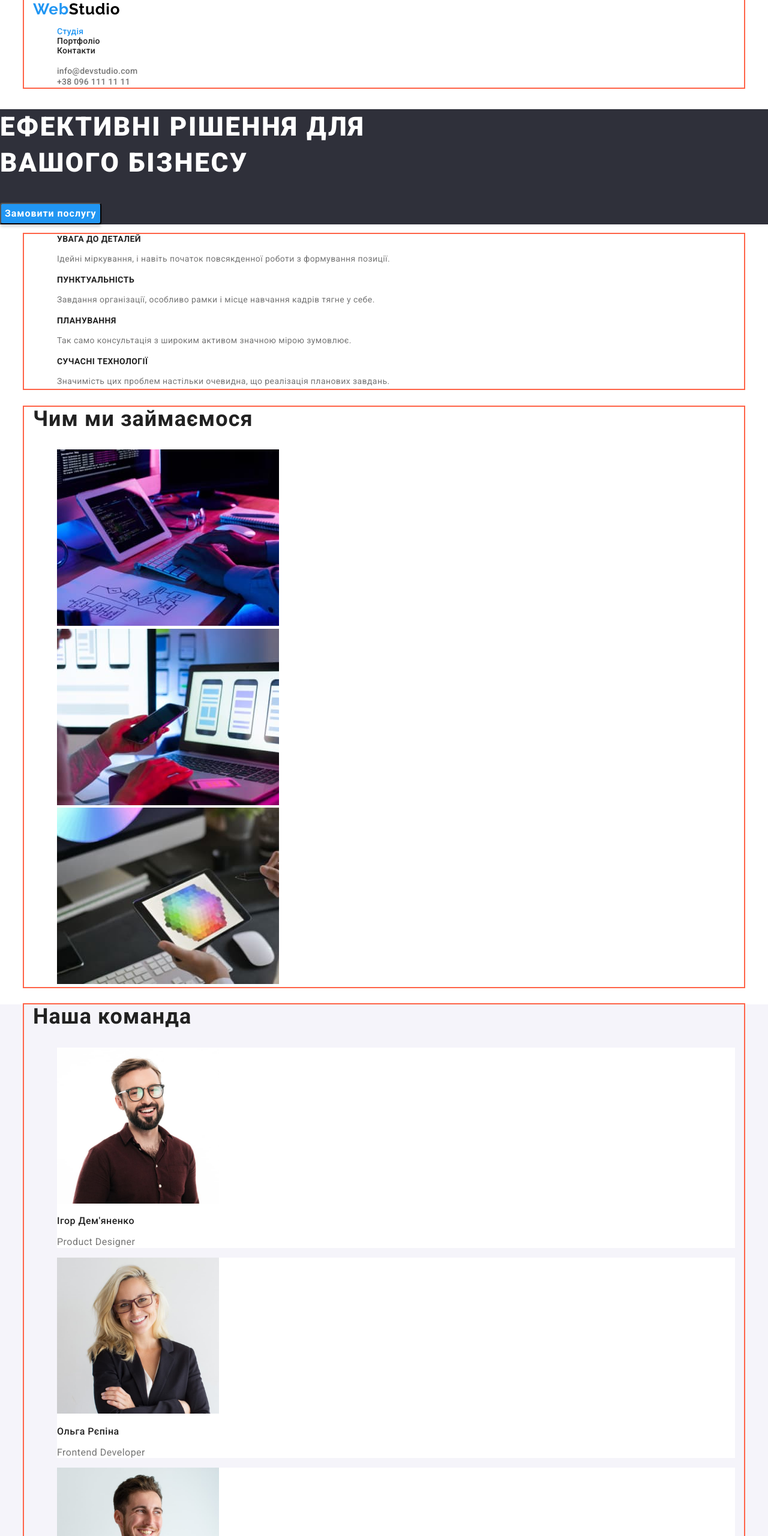
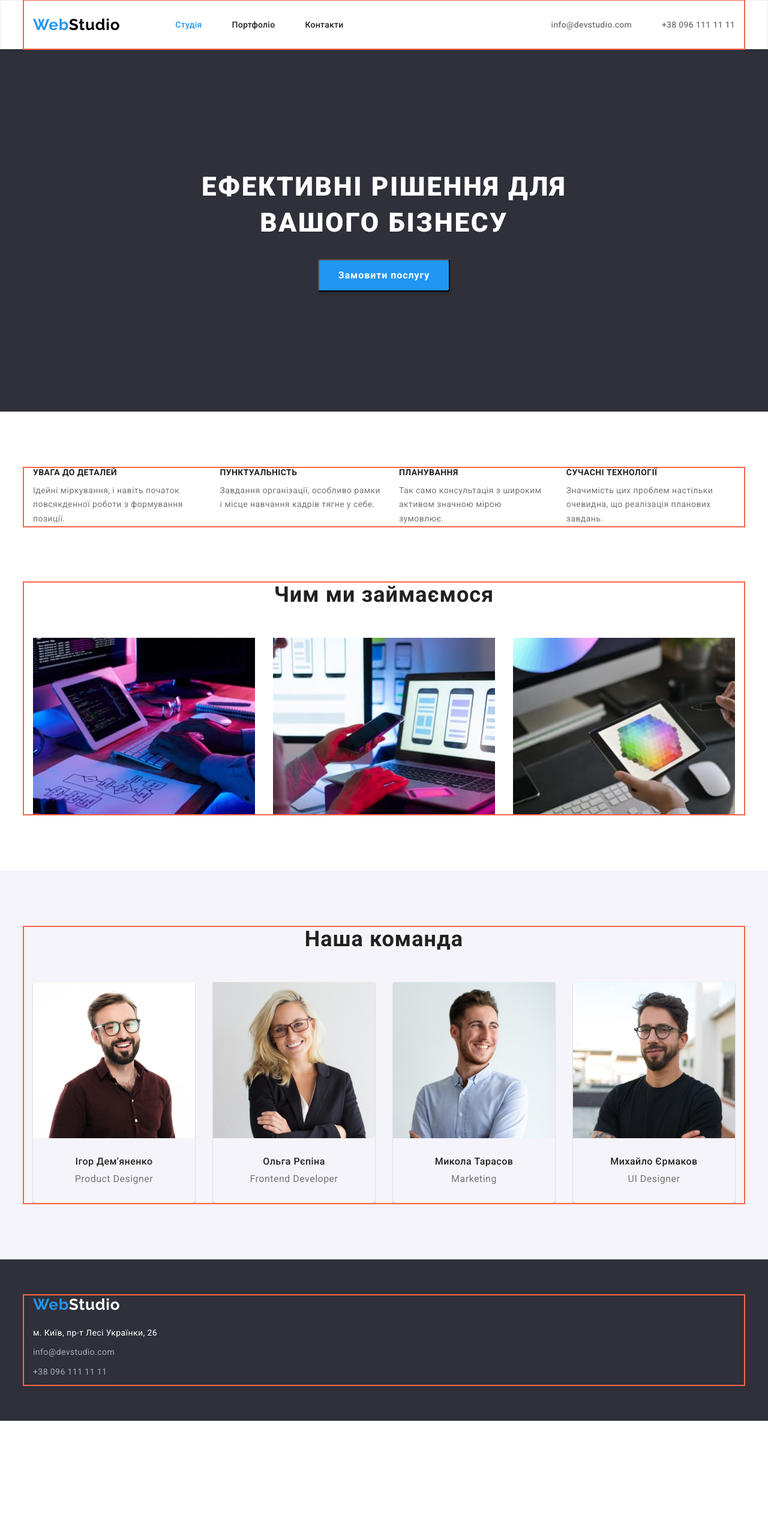
Before and after one commit to goshik73/goit-markup-hw-3, a plain HTML site: page index.html in a window 1280 px wide. Shown: the top 2560 px of the page at 60% size. After the commit the page ends 2368 px from the top, so only its background shows below. Drawn offline with nearby package versions, Linux system fonts and the light colour scheme.

Commit message:
flexbox-css

```diff
--- a/css/styles.css
+++ b/css/styles.css
@@ -27,6 +27,9 @@ body {
 }
 .list {
   list-style: none;
+  display: flex;
+  padding: 0;
+  margin: 0;
 }
 .visually-hidden {
   position: absolute;
@@ -39,6 +42,25 @@ body {
   clip-path: inset(50%);
   margin: -1px;
 }
+h1,
+h2,
+h3,
+h4,
+h5,
+h6,
+p {
+  margin: 0;
+}
+h2 {
+  margin-bottom: 4px;
+}
+h3 {
+  margin-bottom: 10px;
+}
+img {
+  display: block;
+}
+
 /* основной цвет текста color: #212121; */
 /* вторичный цвет текста color: #757575; */
 /* цвет активации  color: #2196F3; */
@@ -49,6 +71,14 @@ body {
 /* heder */
 .header {
   background-color: #ffffff;
+  border: 1px solid #ececec;
+}
+.header-list {
+  margin-left: auto;
+}
+.main-header {
+  display: flex;
+  align-items: center;
 }
 .logo {
   font-family: "Raleway";
@@ -65,7 +95,19 @@ body {
 .logo-footer {
   color: rgba(255, 255, 255, 1);
 }
-.nav-link {
+.nav {
+  margin-left: 92px;
+}
+.nav-link,
+.nav-link-current {
+  display: block;
+  padding-top: 32px;
+  padding-bottom: 32px;
+  font-style: normal;
+  font-weight: 500;
+  font-size: 14px;
+  line-height: 16px;
+  letter-spacing: 0.02em;
   color: var(--primery-text-color);
 }
 .nav-link:hover,
@@ -86,6 +128,7 @@ body {
 .header-list a {
   text-decoration: none;
 }
+
 .list-link {
   color: var(--secondary-text-color);
 }
@@ -93,9 +136,21 @@ body {
 .list-link:focus {
   color: var(--accent-color);
 }
+.nav-list .item:not(:last-child) {
+  margin-right: 50px;
+}
+.header-list .item + .item {
+  margin-left: 50px;
+}
+
 /* hero*/
+.hero {
+  padding: 200px 0;
+  text-align: center;
+}
 
 .hero-title {
+  margin-bottom: 30px;
   font-weight: 900;
   font-size: 44px;
   line-height: 1.36;
@@ -104,17 +159,24 @@ body {
   color: #ffffff;
 }
 .hero-btn {
+  display: inline-block;
+  padding: 10px 32px;
+  align-items: center;
+  text-align: center;
   font-family: "Roboto";
   background-color: var(--accent-color);
   color: #ffffff;
   cursor: pointer;
+  min-width: 200px;
   font-weight: 700;
   font-size: 16px;
   line-height: 1.87;
   letter-spacing: 0.06em;
   box-shadow: 0px 4px 4px rgba(0, 0, 0, 0.15);
   border-radius: 4px;
+  border-radius: 4px;
 }
+
 .hero-btn:hover,
 .hero-btn:focus,
 .hero-btn:active {
@@ -123,64 +185,146 @@ body {
   border-radius: 4px;
 }
 
-.btn {
-  font-family: "Roboto";
-  font-weight: 500;
-  font-size: 16px;
-  line-height: 1.6;
-  letter-spacing: 0.03em;
-  background-color: var(--secondary-bgc);
-  color: var(--primery-text-color);
-  cursor: pointer;
-}
 .btn:hover,
 .btn:focus {
   background-color: var(--accent-color);
   color: #ffffff;
 }
 /* benefits */
+.benefits {
+  padding: 94px 0;
+}
+.benefits-list .item {
+  width: calc((100%-90px) / 4);
+  margin-right: 30px;
+}
+.benefits-list .item:last-child {
+  margin-right: 0;
+}
 
 .benefits-title {
   font-weight: 700;
   font-size: 14px;
-  line-height: 16px;
+  line-height: 1.14;
   letter-spacing: 0.03em;
   text-transform: uppercase;
   color: var(--primery-text-color);
 }
 .benefits-text {
+  font-weight: 400;
   font-size: 14px;
   line-height: 1.71;
   letter-spacing: 0.03em;
   color: var(--secondary-text-color);
 }
-/* team */
-.team {
-  background-color: var(--secondary-bgc);
+/* activity */
+.activity {
+  padding: 0 0 94px;
 }
-.team-item {
-  background-color: var(--bgc);
-}
-.team-title,
 .activity-title {
+  margin-bottom: 50px;
   font-weight: 700;
   font-size: 36px;
   line-height: 1.16;
   letter-spacing: 0.03em;
+  text-align: center;
+}
+
+.activity-list .item:not(:last-child) {
+  margin-right: 30px;
+}
+
+/* team */
+.description {
+  padding-top: 30px;
+  padding-bottom: 30px;
+}
+
+.team {
+  padding: 94px 0;
+  background-color: var(--secondary-bgc);
+}
+.team-item:not(:last-child) {
+  margin-right: 30px;
+}
+.team-item {
+  width: calc((100%-90px) / 4);
+  /* background-color: var(--bgc); */
+  box-shadow: 0px 1px 3px rgba(0, 0, 0, 0.12), 0px 1px 1px rgba(0, 0, 0, 0.14),
+    0px 2px 1px rgba(0, 0, 0, 0.2);
+  border-radius: 0px 0px 4px 4px;
+}
+.team-title {
+  margin-bottom: 50px;
+  font-weight: 700;
+  font-size: 36px;
+  line-height: 1.16;
+  letter-spacing: 0.03em;
+  text-align: center;
 }
 .team-person {
   font-weight: 500;
   font-size: 16px;
   line-height: 1.18;
+  text-align: center;
   letter-spacing: 0.03em;
 }
 .team-text {
   font-size: 16px;
   line-height: 1.18;
+  text-align: center;
   letter-spacing: 0.03em;
   color: var(--secondary-text-color);
 }
 /* portfolio */
+.portfolio-list {
+  display: flex;
+  flex-wrap: wrap;
+}
+.portfolio-list .item {
+  width: 370px;
+  margin-right: 30px;
+  margin-bottom: 30px;
+}
+.portfolio-list .item:nth-child(3n) {
+  margin-right: 0;
+}
+.portfolio-list .item:nth-last-child(-n + 3) {
+  margin-bottom: 0;
+}
+.desc {
+  padding: 20px 24px;
+  border: 1px solid #eeeeee;
+}
+
+.portfolio {
+  padding: 94px 0;
+}
+.portfolio-btn .item + .item {
+  margin-left: 8px;
+}
+
+.btn {
+  padding: 6px 22px;
+  display: block;
+  font-family: "Roboto";
+  font-weight: 500;
+  font-size: 16px;
+  line-height: 1.62;
+  text-align: center;
+  border: 0;
+  border-radius: 4px;
+  letter-spacing: 0.03em;
+  background-color: var(--secondary-bgc);
+  color: var(--primery-text-color);
+  cursor: pointer;
+}
+.portfolio-btn {
+  display: flex;
+  justify-content: center;
+  margin-bottom: 50px;
+}
+
 .portfolio-list a {
   text-decoration: none;
 }
@@ -198,8 +342,21 @@ body {
 }
 
 /* footer */
+.container .footer-list {
+  display: inline-block;
+}
+.main-footer .logo {
+  display: inline-block;
+  margin-bottom: 20px;
+}
+.footer {
+  padding-top: 60px;
+  padding-bottom: 60px;
+}
 
 .footer-adress {
+  display: inline-block;
+  margin-bottom: 9px;
   font-style: normal;
   font-weight: 400;
   font-size: 14px;
@@ -208,8 +365,9 @@ body {
   color: #ffffff;
   text-decoration: none;
 }
-
 .footer-contact {
+  margin-bottom: 9px;
+  display: inline-block;
   color: rgba(255, 255, 255, 0.6);
   font-style: normal;
   font-weight: 400;
--- a/index.html
+++ b/index.html
@@ -23,24 +23,28 @@
   <body>
     <!--header -->
     <header class="header">
-      <div class="container">
-        <nav class="nav">
+      <div class="container main-header">
         <a href="./index.html" class="logo"
           >Web<span class="logo-header">Studio</span>
         </a>
-          <ul class="nav-list">
-            <li><a href="./index.html" class="nav-link-current">Студія</a></li>
-            <li><a href="./portfoloio.html" class="nav-link">Портфоліо</a></li>
-            <li><a href="" class="nav-link"> Контакти</a></li>
+        <nav class="nav">
+          <ul class="nav-list list">
+            <li class="item">
+              <a href="./index.html" class="nav-link-current">Студія</a>
+            </li>
+            <li class="item">
+              <a href="./portfoloio.html" class="nav-link">Портфоліо</a>
+            </li>
+            <li class="item"><a href="" class="nav-link"> Контакти</a></li>
           </ul>
         </nav>
         <ul class="header-list list">
-          <li>
+          <li class="item">
             <a href="mailto:info@devstudio.com" class="list-link"
               >info@devstudio.com</a
             >
           </li>
-          <li>
+          <li class="item">
             <a href="tel:+380961111111" class="list-link">+38 096 111 11 11</a>
           </li>
         </ul>
@@ -61,27 +65,27 @@
         <div class="container">
           <h2 class="visually-hidden">Переваги</h2>
           <ul class="benefits-list list">
-            <li>
+            <li class="item">
               <h3 class="benefits-title">Увага до деталей</h3>
               <p class="benefits-text">
                 Ідейні міркування, і навіть початок повсякденної роботи з
                 формування позиції.
               </p>
             </li>
-            <li>
+            <li class="item">
               <h3 class="benefits-title">Пунктуальність</h3>
               <p class="benefits-text">
                 Завдання організації, особливо рамки і місце навчання кадрів
                 тягне у себе.
               </p>
             </li>
-            <li>
+            <li class="item">
               <h3 class="benefits-title">Планування</h3>
               <p class="benefits-text">
                 Так само консультація з широким активом значною мірою зумовлює.
               </p>
             </li>
-            <li>
+            <li class="item">
               <h3 class="benefits-title">Сучасні технології</h3>
               <p class="benefits-text">
                 Значимість цих проблем настільки очевидна, що реалізація
@@ -96,21 +100,21 @@
         <div class="container">
           <h2 class="activity-title">Чим ми займаємося</h2>
           <ul class="activity-list list">
-            <li>
+            <li class="item">
               <img
                 src="./image/studio/photo1.jpg"
                 alt="Набір текста на клавіатурі"
                 width="370"
               />
             </li>
-            <li>
+            <li class="item">
               <img
                 src="./image/studio/photo2.jpg"
                 alt="Робота на ноутбуці"
                 width="370"
               />
             </li>
-            <li>
+            <li class="item">
               <img
                 src="./image/studio/photo3.jpg"
                 alt="Робота за планшетом"
@@ -131,8 +135,10 @@
                 alt="Співробітник Ігор Дем'яненко"
                 width="270"
               />
+              <div class="description">
                 <h3 class="team-person">Ігор Дем'яненко</h3>
                 <p lang="en" class="team-text">Product Designer</p>
+              </div>
             </li>
             <li class="team-item">
               <img
@@ -140,8 +146,10 @@
                 alt="Співробітник Ольга Рєпіна"
                 width="270"
               />
+              <div class="description">
                 <h3 class="team-person">Ольга Рєпіна</h3>
                 <p lang="en" class="team-text">Frontend Developer</p>
+              </div>
             </li>
             <li class="team-item">
               <img
@@ -149,8 +157,10 @@
                 alt="Співробітник Микола Тарасов"
                 width="270"
               />
+              <div class="description">
                 <h3 class="team-person">Микола Тарасов</h3>
                 <p lang="en" class="team-text">Marketing</p>
+              </div>
             </li>
             <li class="team-item">
               <img
@@ -158,8 +168,10 @@
                 alt="Співробітник Михайло Єрмаков"
                 width="270"
               />
+              <div class="description">
                 <h3 class="team-person">Михайло Єрмаков</h3>
                 <p lang="en" class="team-text">UI Designer</p>
+              </div>
             </li>
           </ul>
         </div>
@@ -167,7 +179,7 @@
     </main>
     <!-- footer -->
     <footer class="footer">
-      <div class="container">
+      <div class="container main-footer">
         <a href="./index.html" class="logo"
           >Web<span class="logo-footer">Studio</span></a
         >
```
Also changed, not shown: portfoloio.html (+60 -24 lines). Lines whose indentation alone changed are shown as unchanged.
